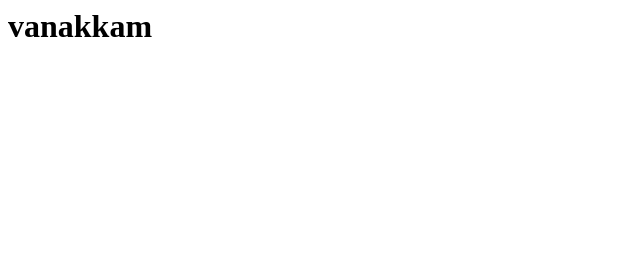
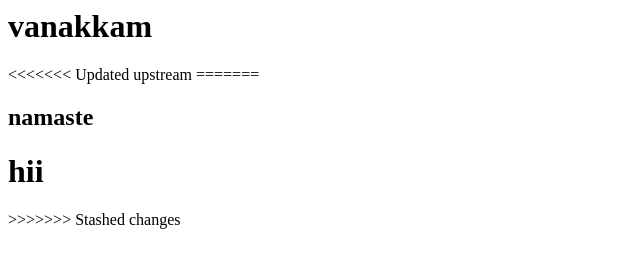
Before and after one commit to jampalavenkatalaxman/day-3, a plain HTML site: page task3_nikhitha.html in a window 1280 px wide. Shown: the whole page, without its empty margins (0-640 px from the left). Drawn offline with Linux system fonts and the light colour scheme.

Commit message:
task3_nikki

```diff
--- a/task3_nikhitha.html
+++ b/task3_nikhitha.html
@@ -1,3 +1,8 @@
 <html>
     <h1>vanakkam</h1>
+<<<<<<< Updated upstream
+=======
+    <h2>namaste</h2>
+    <h1>hii</h1>
+>>>>>>> Stashed changes
 </html>
```
Also changed, not shown: 1 other file.
